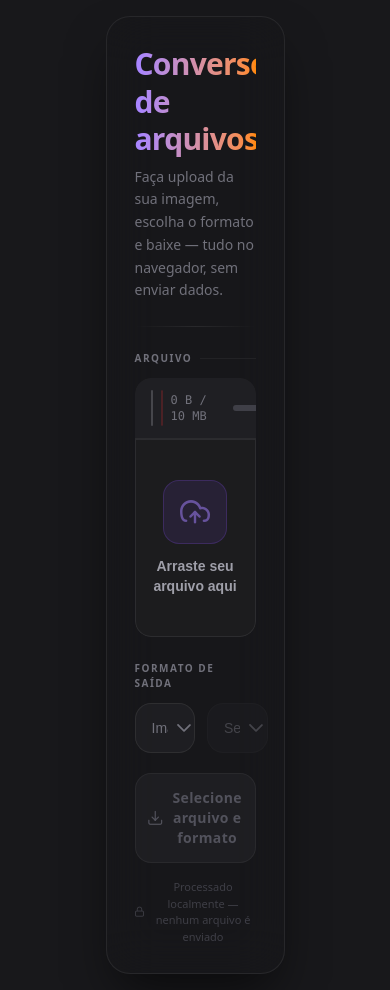
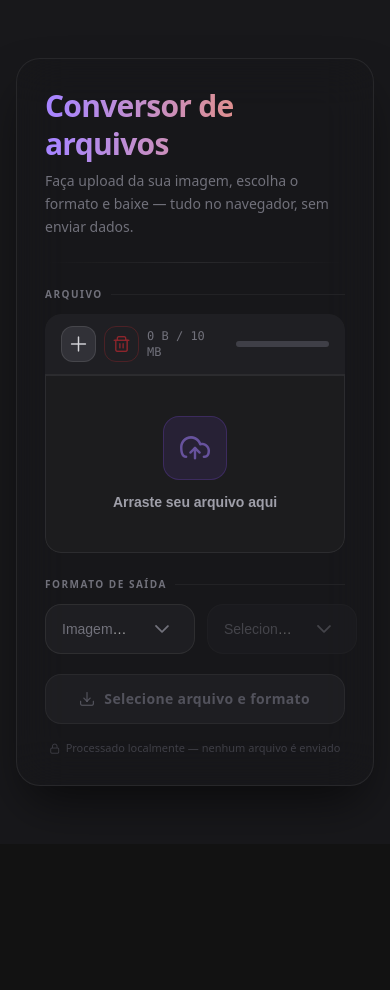
Before and after one commit to luiz043/convert-api, a Next.js app: page / in a window 390 px wide. After the commit the page ends 844 px from the top, so only its background shows below. Built offline with nearby package versions, Linux system fonts and the light colour scheme; a web font is replaced by a local one.

Commit message:
fixed responsivness

```diff
--- a/app/page.tsx
+++ b/app/page.tsx
@@ -329,7 +329,7 @@ export default function Home() {
 
   return (
     <main className="relative flex justify-center items-center bg-zinc-900 p-4 min-h-screen overflow-hidden">
-      <div className="relative bg-zinc-900/70 shadow-2xl shadow-black/60 backdrop-blur-xl p-7 border border-white/[0.07] rounded-3xl w-full max-w-[50%]">
+      <div className="relative bg-zinc-900/70 shadow-2xl shadow-black/60 backdrop-blur-xl p-7 border border-white/[0.07] rounded-3xl w-full md:max-w-[50%]">
         <h1 className="bg-clip-text bg-linear-to-r from-violet-400 to-orange-400 mb-2 font-black text-transparent text-3xl leading-tight tracking-tight">
           Conversor de arquivos
         </h1>
```
